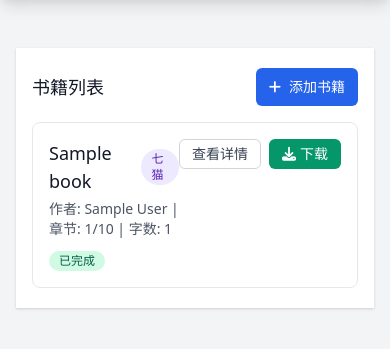
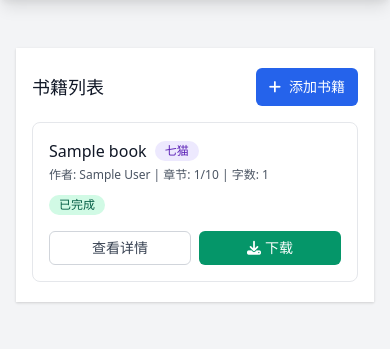
Before and after one commit to qisumi/fanqie-qimao-downloader, a FastAPI app: page /books in a window 390 px wide. Shown: the part 64-413 px from the top of the page. Run offline with FastAPI, Linux system fonts and the light colour scheme; tables that the repository leaves empty hold one stand-in row (values such as "Sample post"); data that the repository does not hold is empty; some libraries are stand-ins or nearby versions.

Commit message:
Fix mobile layout and book management icon issues
- Fixed mobile menu icons missing in base.html (added fa-home, fa-search, fa-book, fa-tasks icons)
- Fixed book management icon bug in index.html (changed invalid fa-books to fa-book)
- Improved mobile responsiveness in book_detail.html (flex-col on mobile, flex-row on desktop)
- Improved mobile responsiveness in books.html (better text wrapping and button layout)
- Improved mobile responsiveness in tasks.html (responsive layout for task cards)

Co-authored-by: qisumi <29310111+qisumi@users.noreply.github.com>

```diff
--- a/app/web/templates/base.html
+++ b/app/web/templates/base.html
@@ -93,10 +93,10 @@
         <!-- 移动端菜单 -->
         <div id="mobile-menu" class="hidden sm:hidden">
             <div class="pt-2 pb-3 space-y-1">
-                <a href="/" class="block pl-3 pr-4 py-2 text-base font-medium text-gray-700 hover:bg-gray-50">首页</a>
-                <a href="/search" class="block pl-3 pr-4 py-2 text-base font-medium text-gray-700 hover:bg-gray-50">搜索</a>
-                <a href="/books" class="block pl-3 pr-4 py-2 text-base font-medium text-gray-700 hover:bg-gray-50">书籍</a>
-                <a href="/tasks" class="block pl-3 pr-4 py-2 text-base font-medium text-gray-700 hover:bg-gray-50">任务</a>
+                <a href="/" class="block pl-3 pr-4 py-2 text-base font-medium text-gray-700 hover:bg-gray-50"><i class="fas fa-home mr-2 text-gray-500"></i>首页</a>
+                <a href="/search" class="block pl-3 pr-4 py-2 text-base font-medium text-gray-700 hover:bg-gray-50"><i class="fas fa-search mr-2 text-gray-500"></i>搜索</a>
+                <a href="/books" class="block pl-3 pr-4 py-2 text-base font-medium text-gray-700 hover:bg-gray-50"><i class="fas fa-book mr-2 text-gray-500"></i>书籍</a>
+                <a href="/tasks" class="block pl-3 pr-4 py-2 text-base font-medium text-gray-700 hover:bg-gray-50"><i class="fas fa-tasks mr-2 text-gray-500"></i>任务</a>
             </div>
         </div>
     </nav>
--- a/app/web/templates/books.html
+++ b/app/web/templates/books.html
@@ -19,16 +19,16 @@
                 <div x-show="books.length > 0" class="space-y-4">
                     <template x-for="book in books" :key="book.id">
                         <div class="border rounded-lg p-4">
-                            <div class="flex justify-between items-start">
-                                <div class="flex-1">
-                                    <div class="flex items-center">
-                                        <h4 class="text-lg font-medium text-gray-900 mr-3" x-text="book.title"></h4>
-                                        <span class="inline-flex items-center px-2.5 py-0.5 rounded-full text-xs font-medium"
+                            <div class="flex flex-col sm:flex-row sm:justify-between sm:items-start gap-4">
+                                <div class="flex-1 min-w-0">
+                                    <div class="flex flex-wrap items-center gap-2">
+                                        <h4 class="text-base sm:text-lg font-medium text-gray-900 break-words" x-text="book.title"></h4>
+                                        <span class="inline-flex items-center px-2.5 py-0.5 rounded-full text-xs font-medium flex-shrink-0"
                                               :class="book.platform === 'fanqie' ? 'bg-red-100 text-red-800' : 'bg-purple-100 text-purple-800'">
                                             <span x-text="book.platform === 'fanqie' ? '番茄' : '七猫'"></span>
                                         </span>
                                     </div>
-                                    <p class="text-sm text-gray-600 mt-1">
+                                    <p class="text-xs sm:text-sm text-gray-600 mt-1">
                                         作者: <span x-text="book.author"></span> |
                                         章节: <span x-text="book.downloaded_chapters"></span>/<span x-text="book.total_chapters"></span> |
                                         字数: <span x-text="book.word_count.toLocaleString()"></span>
@@ -40,13 +40,13 @@
                                         </span>
                                     </div>
                                 </div>
-                                <div class="flex space-x-2">
-                                    <a :href="'/book/' + book.id" class="inline-flex items-center px-3 py-1 border border-gray-300 text-sm font-medium rounded-md text-gray-700 bg-white hover:bg-gray-50">
+                                <div class="flex flex-wrap gap-2 sm:flex-nowrap sm:space-x-2">
+                                    <a :href="'/book/' + book.id" class="inline-flex items-center justify-center px-3 py-1.5 border border-gray-300 text-sm font-medium rounded-md text-gray-700 bg-white hover:bg-gray-50 flex-1 sm:flex-initial">
                                         查看详情
                                     </a>
                                     <button @click="downloadBook(book.id)"
                                             :disabled="book.download_status === 'downloading'"
-                                            class="inline-flex items-center px-3 py-1 border border-transparent text-sm font-medium rounded-md text-white bg-green-600 hover:bg-green-700 disabled:opacity-50">
+                                            class="inline-flex items-center justify-center px-3 py-1.5 border border-transparent text-sm font-medium rounded-md text-white bg-green-600 hover:bg-green-700 disabled:opacity-50 flex-1 sm:flex-initial">
                                         <i class="fas fa-download mr-1"></i>
                                         下载
                                     </button>
--- a/app/web/templates/index.html
+++ b/app/web/templates/index.html
@@ -48,7 +48,7 @@
             <div class="p-5">
                 <div class="flex items-center">
                     <div class="flex-shrink-0">
-                        <i class="fas fa-books text-blue-600"></i>
+                        <i class="fas fa-book text-blue-600"></i>
                     </div>
                     <div class="ml-5 w-0 flex-1">
                         <dl>
```
Also changed, not shown: app/web/templates/book_detail.html (+8 -8 lines), app/web/templates/tasks.html (+7 -7 lines), 1 other file.
